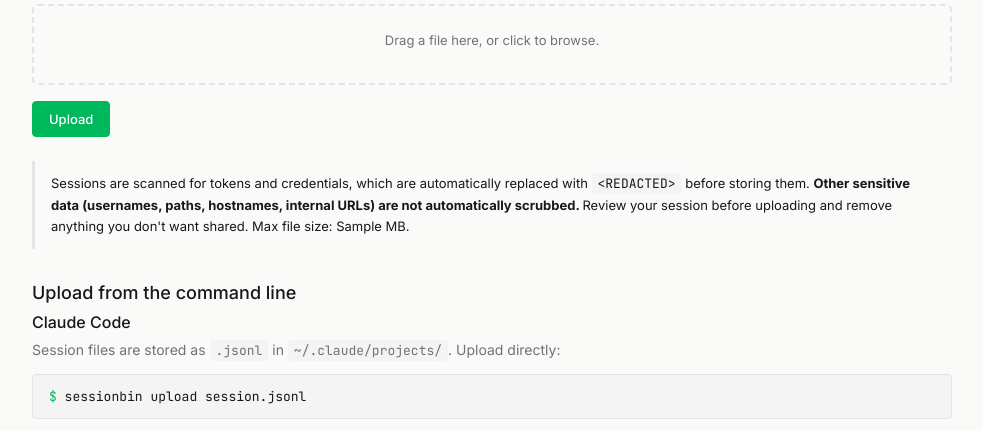
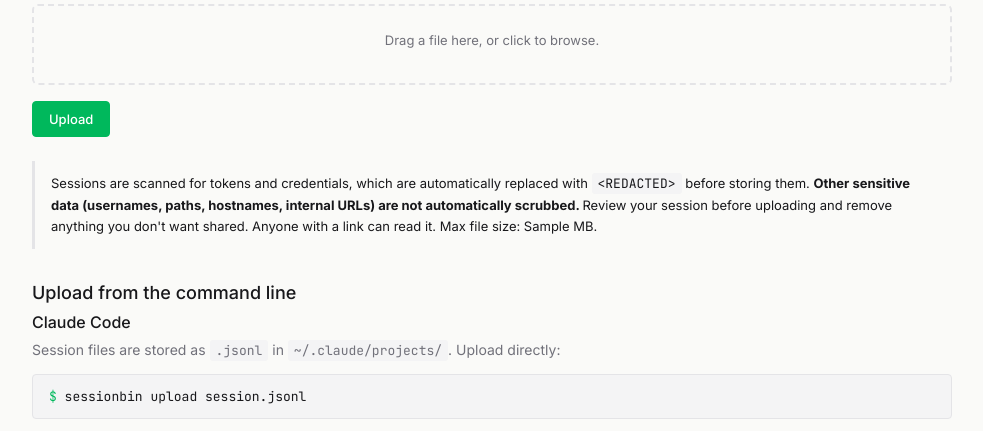
Before and after one commit to sessionbin/sessionbin, a Django app: template src/sessionbin/pastes/templates/pastes/landing.html in a window 1280 px wide. Shown: the part 143-574 px from the top of the page, without its empty margins (148-1131 px from the left). Run offline with Django 5.2, Linux system fonts and the light colour scheme; the template is opened without the code that fills it: most values are stand-ins (such as "Sample title", 1, 10 or a date in 2020).

Commit message:
Warn that anyone with a link can read an uploaded session
The upload notice covered redaction and what it misses, but never said the
resulting paste is readable by anyone holding its URL.

Co-Authored-By: Claude Opus 5 <noreply@anthropic.com>
Signed-off-by: Martin Prpič <martin.prpic@gmail.com>

```diff
--- a/src/sessionbin/pastes/templates/pastes/landing.html
+++ b/src/sessionbin/pastes/templates/pastes/landing.html
@@ -35,7 +35,7 @@
         not automatically scrubbed.
     </strong>
     Review your session before uploading and remove anything you don't want
-    shared. Max file size: {{ max_upload_mb }} MB.
+    shared. Anyone with a link can read it. Max file size: {{ max_upload_mb }} MB.
 </p>
 
 <div class="cli-section">
```
